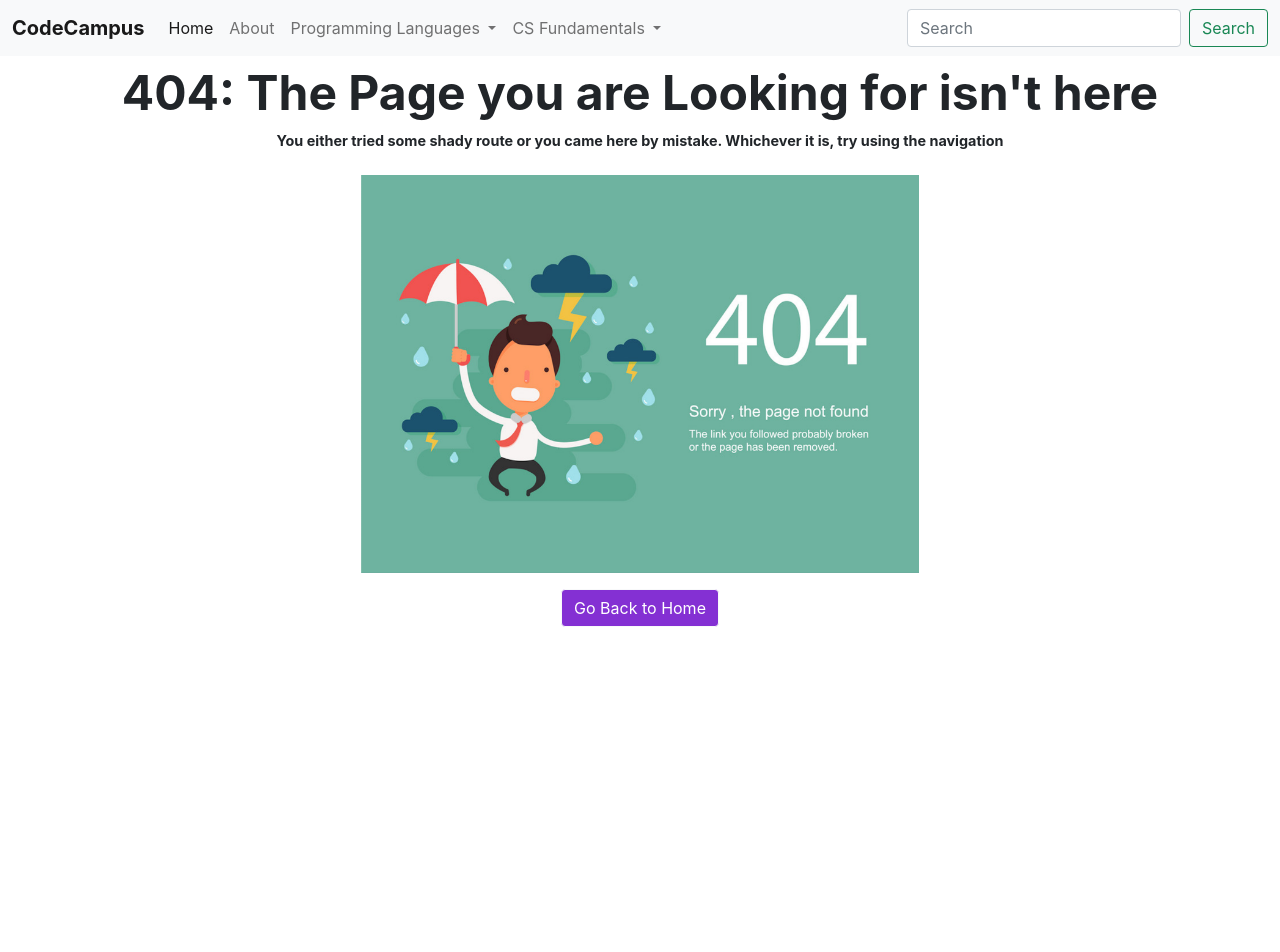
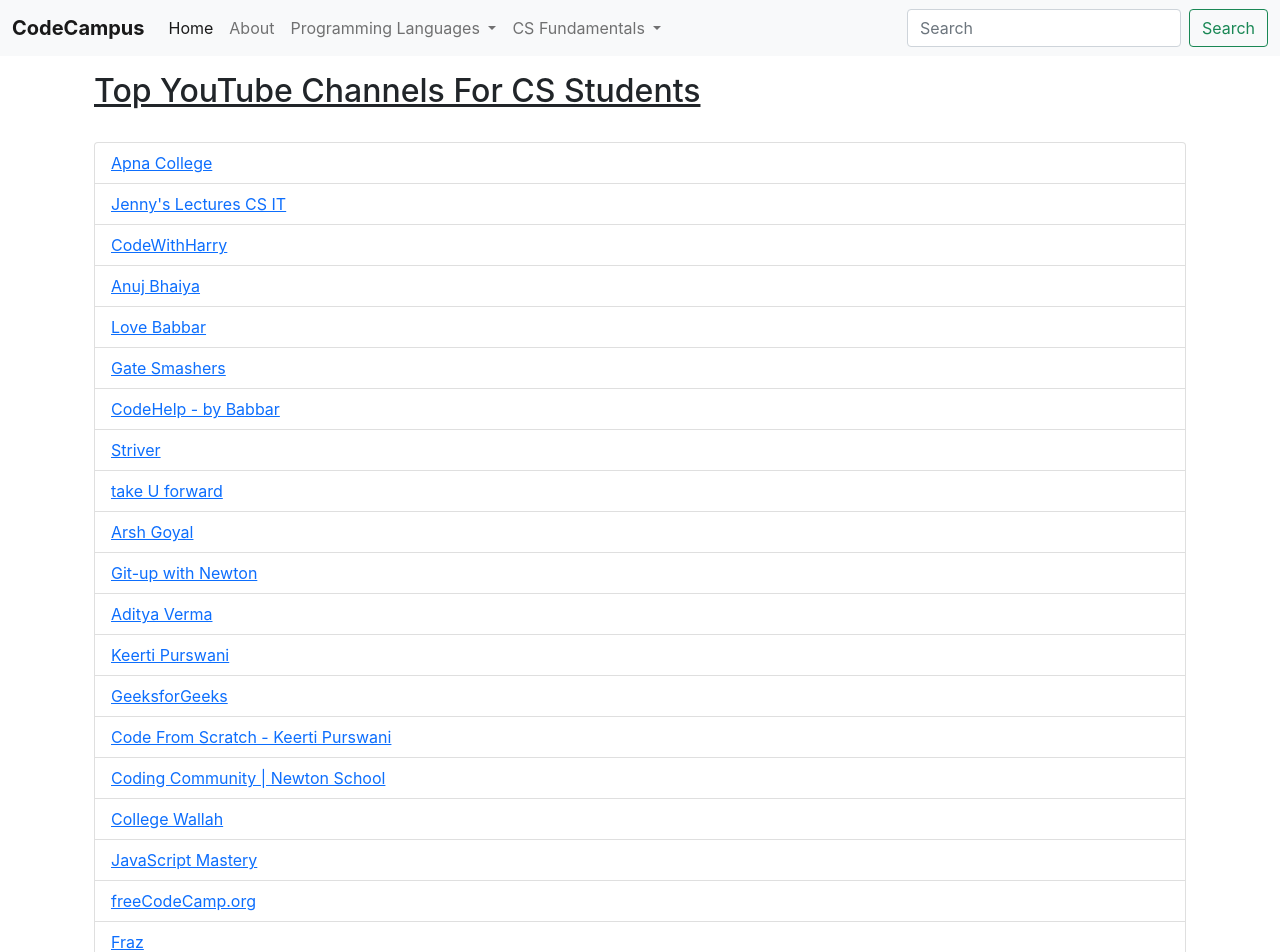
Before and after one commit to Manas0916/CodeCampus, a React (Create React App) app: page /youtube in a window 1280 px wide. Shown: the top 952 px of the page. Before the commit the page ends 800 px from the top, so only its background shows below. Built offline with nearby package versions, Linux system fonts and the light colour scheme.

Commit message:
Added Yotube

```diff
--- a/src/App.js
+++ b/src/App.js
@@ -7,6 +7,8 @@
 import TcsNqtPrep from './components/TcsNqtPrep';
 import PBC from './components/PBC';
 import DsaCp from './components/DsaCp';
+import Telegram from './components/Telegram';
+import Youtube from './components/Youtube';
 import PageNotFound from './components/PageNotFound';
 
 function App() {
@@ -21,6 +23,8 @@
           <Route exact path="/tcsnqtprep" element={<TcsNqtPrep/>}></Route>
           <Route exact path="/ProductBasedPrep" element={<PBC/>}></Route>
           <Route exact path="/DsaCp" element={<DsaCp/>}></Route>
+          <Route exact path="/telegram" element={<Telegram/>}></Route>
+          <Route exact path="/youtube" element={<Youtube/>}></Route>
           <Route path="*" element={<PageNotFound/>}></Route>
         </Routes>
       </Router>
--- a/src/components/Card.js
+++ b/src/components/Card.js
@@ -92,6 +92,45 @@
           </div>
 
         </div>
+
+        <div className="row my-2 mx-4 d-flex justify-content-center" >
+          <div className="col-md-3 mx-3 my-2">
+            <div className="card" style={{ width: '20rem', height: '18rem', backgroundColor: '#eeeeef' }}>
+              <div className="card-body">
+                <h4 className="card-title" sytle={{backgroundColor: '#74ad60'}}>Machine Coding Round Questions (LLD)</h4>
+                <p className="card-text my-5"><strong>Resume tips that will help you get hired !</strong></p>
+                <div className="container my-5">
+                  <Link to="https://workat.tech/machine-coding/practice" className="btn btn-outline-primary">Get Started &raquo;</Link>
+                </div>
+              </div>
+            </div>
+          </div>
+
+          <div className="col-md-3 mx-3 my-2 ">
+            <div className="card" style={{ width: '20rem', height: '18rem', backgroundColor: '#eeeeef' }}>
+              <div className="card-body">
+                <h4 className="card-title" sytle={{backgroundColor: '#74ad60'}}>Top Youtube Channels</h4>
+                <p className="card-text my-5"><strong>Stuck in project ideas? Take help with some interesting ideas!</strong></p>
+                <div className="container my-5">
+                  <Link to="/youtube" className="btn btn-outline-primary">Get Started &raquo;</Link>
+                </div>
+              </div>
+            </div>
+          </div>
+
+          <div className="col-md-3 mx-3 my-2">
+            <div className="card" style={{ width: '20rem', height: '18rem', backgroundColor: '#eeeeef' }}>
+              <div className="card-body">
+                <h4 className="card-title" sytle={{backgroundColor: '#74ad60'}}>Top Telegram Channels</h4>
+                <p className="card-text my-4"><strong>Aptitude questions and answers for your placement interviews and competitive exams!</strong></p>
+                <div className="container my-5">
+                  <Link to="/telegram" className="btn btn-outline-primary">Get Started &raquo;</Link>
+                </div>
+              </div>
+            </div>
+          </div>
+
+        </div>
       </div>
     </>
   );
--- /dev/null
+++ b/src/components/Telegram.js
@@ -0,0 +1,36 @@
+import React, {useEffect} from 'react';
+import { Link } from 'react-router-dom';
+
+const Telegram = () => {
+    useEffect(() => {
+        window.scrollTo(0, 0)
+      }, []);
+
+  return (
+    <div className='container'>
+        <div className='container my-3 text-start'>
+            <h2><u>Top Telegram Channels For Job Updates</u></h2>
+            <br/>
+            <ul className="list-group">
+                <li className="list-group-item"><Link to="https://t.me/goyalarsh" target='_blank' rel="noreferrer">Arsh Goyal</Link></li>
+                <li className="list-group-item"><Link to="https://t.me/offcampus_phodenge" target='_blank' rel="noreferrer">Offcampus Phodenge</Link></li>
+                <li className="list-group-item"><Link to="https://t.me/internfreak" target='_blank' rel="noreferrer">Intern Freak</Link></li>
+                <li className="list-group-item"><Link to="https://t.me/geeksforgeeks_official" target='_blank' rel="noreferrer">GeeksforGeeks</Link></li>
+                <li className="list-group-item"><Link to="https://t.me/techwithmukulcode" target='_blank' rel="noreferrer">Tech with Mukul Code</Link></li>
+                <li className="list-group-item"><Link to="https://t.me/TechProgramMind_official" target='_blank' rel="noreferrer">Tech Program Mind</Link></li>
+                <li className="list-group-item"><Link to="https://t.me/codeforces_official" target='_blank' rel="noreferrer">Codeforces</Link></li>
+                <li className="list-group-item"><Link to="https://t.me/premiumCSE" target='_blank' rel="noreferrer">Premium CSE</Link></li>
+                <li className="list-group-item"><Link to="https://t.me/Competitive_Programming_tuf" target='_blank' rel="noreferrer">Competitive Programming TUF</Link></li>
+                <li className="list-group-item"><Link to="https://t.me/training_internship" target='_blank' rel="noreferrer">Training Internship</Link></li>
+                <li className="list-group-item"><Link to="https://t.me/jobxx" target='_blank' rel="noreferrer">Jobxx</Link></li>
+                <li className="list-group-item"><Link to="https://t.me/career_page_90" target='_blank' rel="noreferrer">Career Page 90</Link></li>
+                <li className="list-group-item"><Link to="https://t.me/realanujbhaiya" target='_blank' rel="noreferrer">Anuj Bhaiya</Link></li>
+                <li className="list-group-item"><Link to="https://t.me/jobopportunities2" target='_blank' rel="noreferrer">Job Opportunities</Link></li>
+                <li className="list-group-item"><Link to="https://t.me/competitiveprogrammingsolution" target='_blank' rel="noreferrer">Competitive Programming Solution</Link></li>
+                <li className="list-group-item"><Link to="https://t.me/tnpofficer" target='_blank' rel="noreferrer">Tnp Officer</Link></li>
+            </ul>
+        </div>
+    </div>
+  );
+}
+export default Telegram;
--- /dev/null
+++ b/src/components/Youtube.js
@@ -0,0 +1,42 @@
+import React, {useEffect} from 'react';
+import { Link } from 'react-router-dom';
+
+const Youtube = () => {
+    useEffect(() => {
+        window.scrollTo(0, 0)
+      }, []);
+
+  return (
+    <div className='container'>
+        <div className='container my-3 text-start'>
+            <h2><u>Top YouTube Channels For CS Students</u></h2>
+            <br/>
+            <ul className="list-group">
+                <li className="list-group-item"><Link to="https://www.youtube.com/@ApnaCollegeOfficial" target='_blank' rel="noreferrer">Apna College</Link></li>
+                <li className="list-group-item"><Link to="https://www.youtube.com/@JennyslecturesCSIT" target='_blank' rel="noreferrer">Jenny's Lectures CS IT</Link></li>
+                <li className="list-group-item"><Link to="https://www.youtube.com/@CodeWithHarry" target='_blank' rel="noreferrer">CodeWithHarry</Link></li>
+                <li className="list-group-item"><Link to="https://www.youtube.com/@AnujBhaiya" target='_blank' rel="noreferrer">Anuj Bhaiya</Link></li>
+                <li className="list-group-item"><Link to="https://www.youtube.com/@LoveBabbar" target='_blank' rel="noreferrer">Love Babbar</Link></li>
+                <li className="list-group-item"><Link to="https://www.youtube.com/@GateSmashers" target='_blank' rel="noreferrer">Gate Smashers</Link></li>
+                <li className="list-group-item"><Link to="https://www.youtube.com/@CodeHelp" target='_blank' rel="noreferrer">CodeHelp - by Babbar</Link></li>
+                <li className="list-group-item"><Link to="https://www.youtube.com/@striver_79" target='_blank' rel="noreferrer">Striver</Link></li>
+                <li className="list-group-item"><Link to="https://www.youtube.com/@takeUforward" target='_blank' rel="noreferrer">take U forward</Link></li>
+                <li className="list-group-item"><Link to="https://www.youtube.com/@ArshGoyal" target='_blank' rel="noreferrer">Arsh Goyal</Link></li>
+                <li className="list-group-item"><Link to="https://www.youtube.com/@GitupwithNewton" target='_blank' rel="noreferrer">Git-up with Newton</Link></li>
+                <li className="list-group-item"><Link to="https://www.youtube.com/@TheAdityaVerma" target='_blank' rel="noreferrer">Aditya Verma</Link></li>
+                <li className="list-group-item"><Link to="https://www.youtube.com/@KeertiPurswani" target='_blank' rel="noreferrer">Keerti Purswani</Link></li>
+                <li className="list-group-item"><Link to="https://www.youtube.com/@GeeksforGeeksVideos" target='_blank' rel="noreferrer">GeeksforGeeks</Link></li>
+                <li className="list-group-item"><Link to="https://www.youtube.com/@codefromscratch-keertipurswani" target='_blank' rel="noreferrer">Code From Scratch - Keerti Purswani</Link></li>
+                <li className="list-group-item"><Link to="https://www.youtube.com/@codingcommunitynewtonschoo8582" target='_blank' rel="noreferrer">Coding Community | Newton School</Link></li>
+                <li className="list-group-item"><Link to="https://www.youtube.com/@CollegeWallahbyPW" target='_blank' rel="noreferrer">College Wallah</Link></li>
+                <li className="list-group-item"><Link to="https://www.youtube.com/@javascriptmastery" target='_blank' rel="noreferrer">JavaScript Mastery</Link></li>
+                <li className="list-group-item"><Link to="https://www.youtube.com/@freecodecamp" target='_blank' rel="noreferrer">freeCodeCamp.org </Link></li>
+                <li className="list-group-item"><Link to="https://www.youtube.com/@FrazMohammad/videos" target='_blank' rel="noreferrer">Fraz </Link></li>
+                <li className="list-group-item"><Link to="https://www.youtube.com/@NishantChahar11/videos" target='_blank' rel="noreferrer">Nishant Chahar </Link></li>
+                <li className="list-group-item"><Link to="https://www.youtube.com/@KunalKushwaha/videos" target='_blank' rel="noreferrer">Kunal Kushwaha</Link></li>
+            </ul>
+        </div>
+    </div>
+  );
+}
+export default Youtube;
```
